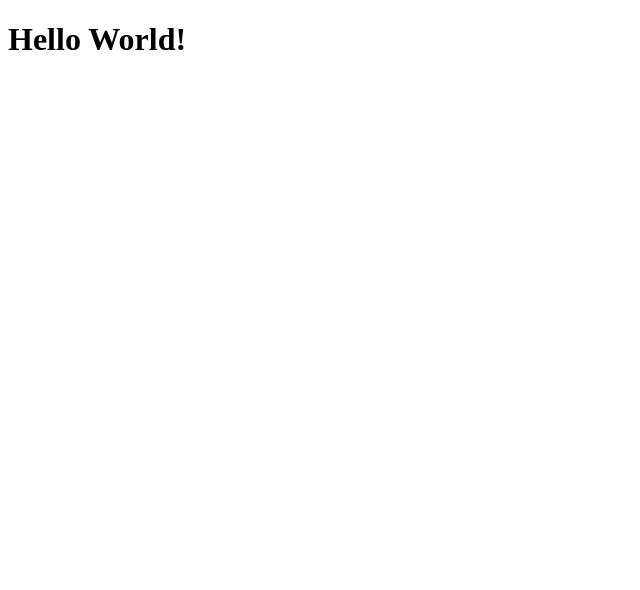
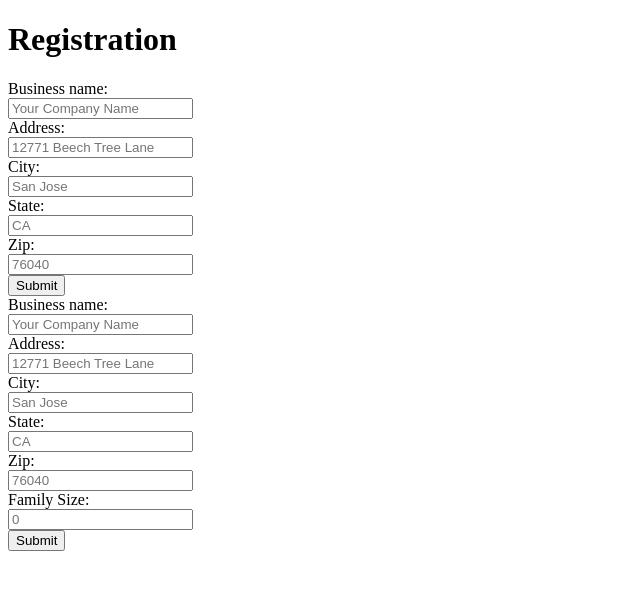
Before and after one commit to TimothyBramlett/361ProjectBGroup7, a Flask app: page / in a window 1280 px wide. Shown: the top 590 px of the page, without its empty margins (0-640 px from the left). Run offline with Flask 2, Linux system fonts and the light colour scheme.

Commit message:
Added forms for business and user

```diff
--- a/templates/index.html
+++ b/templates/index.html
@@ -5,7 +5,7 @@
   <meta charset="utf-8">
 
   <title>The HTML5 Herald</title>
-  <meta name="description" content="The HTML5 Herald">
+  <meta name="description" content="Excess Food Network">
   <meta name="author" content="SitePoint">
 
   <!-- <link rel="stylesheet" href="css/styles.css?v=1.0"> -->
@@ -15,8 +15,57 @@
   <![endif]-->
 </head>
 
+<!--https://www.w3schools.com/html/html_forms.asp-->
+
 <body>
-  <h1>Hello World!</h1>
+  <h1>Registration</h1>
+
+   <!--name text, addr text, city text, state text, zip text-->
+
+  <form action="https://projectbgroup7dev-timbram.c9users.io/bus_register" method ="POST" enctype="multipart/form-data">
+    Business name:<br>
+    <input type="text" name="name" placeholder="Your Company Name"><br>
+
+    Address:<br>
+    <input type="text" name="addr" placeholder="12771 Beech Tree Lane"><br>
+
+    City:<br>
+    <input type="text" name="city" placeholder="San Jose"><br>
+
+    State:<br>
+    <input type="text" name="state" placeholder="CA"><br>
+
+    Zip:<br>
+    <input type="text" name="zip" placeholder="76040"><br>
+
+
+    <input type="submit" value="Submit">
+  </form>
+
+  <!--(name text, addr text, city text, state text, zip text, famsize int)-->
+  <form action="https://projectbgroup7dev-timbram.c9users.io/bus_register" method ="POST" enctype="multipart/form-data">
+    Business name:<br>
+    <input type="text" name="name" placeholder="Your Company Name"><br>
+
+    Address:<br>
+    <input type="text" name="addr" placeholder="12771 Beech Tree Lane"><br>
+
+    City:<br>
+    <input type="text" name="city" placeholder="San Jose"><br>
+
+    State:<br>
+    <input type="text" name="state" placeholder="CA"><br>
+
+    Zip:<br>
+    <input type="text" name="zip" placeholder="76040"><br>
+
+    Family Size:<br>
+    <input type="text" name="famsize" placeholder="0"><br>
+
+    <input type="submit" value="Submit">
+  </form>
+
+
 
 
 </body>
```
